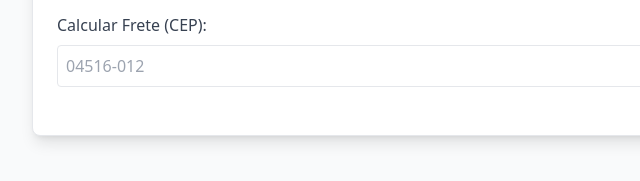
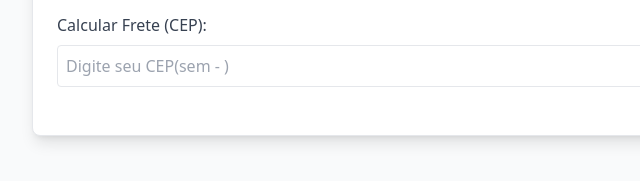
Before and after one commit to vndsmartins/blublu.nails, a website: page index.html in a window 1280 px wide. Shown: the part 599-780 px from the top of the page, 96-736 px from the left. Drawn offline with nearby package versions, Linux system fonts and the light colour scheme.

Commit message:
mudança no cep

```diff
--- a/index.html
+++ b/index.html
@@ -44,7 +44,7 @@
             <div class="mt-4">
                 <label class="block mb-2 font-medium text-gray-700">Calcular Frete (CEP):</label>
                 <div class="flex gap-2">
-                    <input type="text" id="cep" placeholder="04516-012"
+                    <input type="text" id="cep" placeholder="Digite seu CEP(sem - )"
                            class="border p-2 rounded w-full focus:ring-2 focus:ring-pink-300 outline-none">
                     <button onclick="calcularFrete()" id="btn-calcular"
                             class="bg-black text-white px-6 py-2 rounded hover:bg-gray-800 disabled:bg-gray-400">
```
